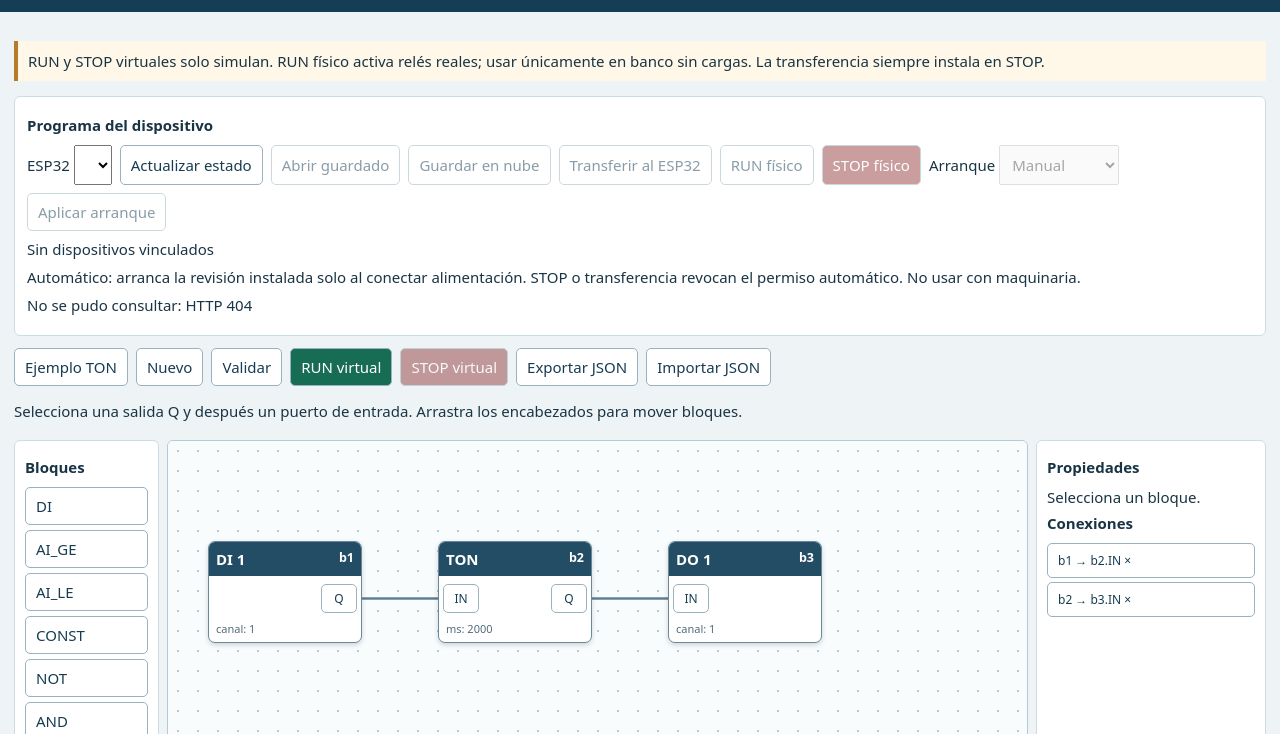
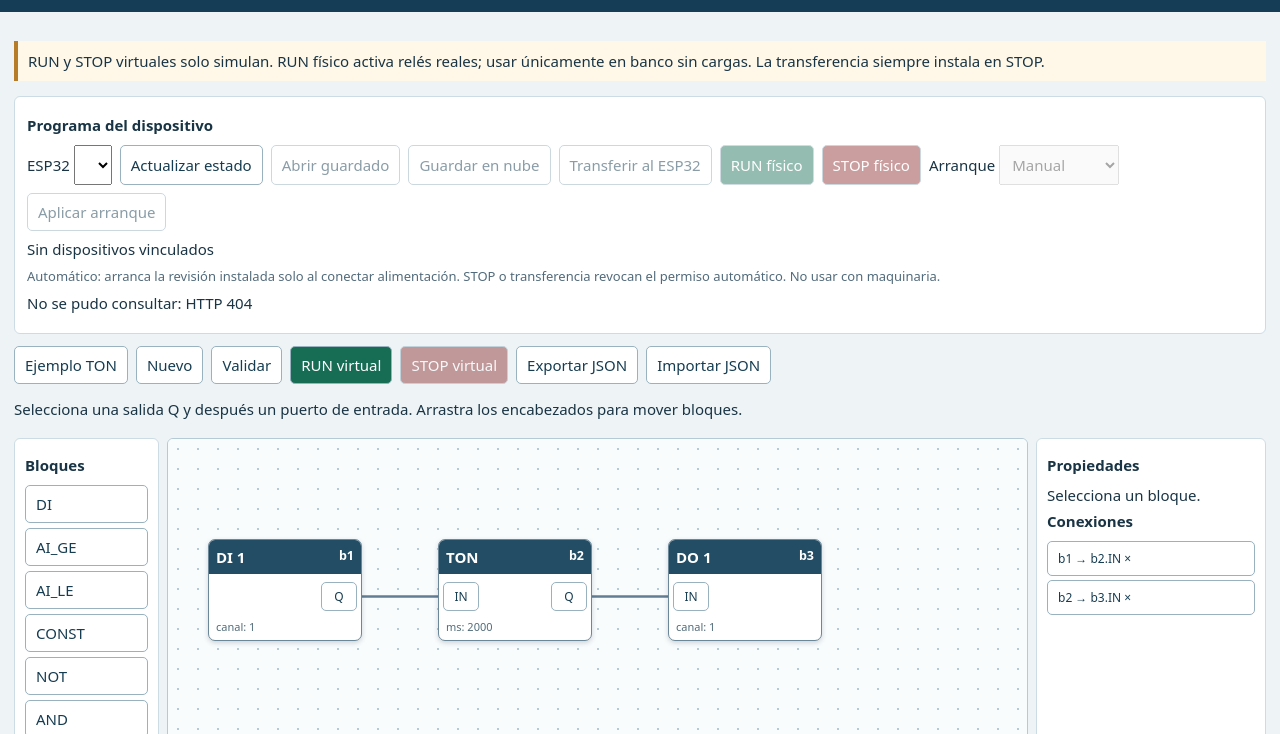
Before and after one commit to anfema1224/Yarumo-iot, a website: page public/plc/index.html in a window 1280 px wide. Shown: the part 66-800 px from the top of the page. Drawn offline with Linux system fonts and the light colour scheme; no server answers.

Commit message:
V0.5.1: controles físicos y arranque configurable en editor public/plc/editor.css

```diff
--- a/public/plc/editor.css
+++ b/public/plc/editor.css
@@ -2,3 +2,5 @@
 .navlink{color:white;margin-right:12px;text-decoration:underline;font-size:14px}header nav{display:flex;align-items:center;gap:8px;flex-wrap:wrap}
 
 .remote{background:white;border:1px solid #cddce4;border-radius:6px;padding:12px;margin:12px 0}.remote select{padding:8px;max-width:100%}.remote p{overflow-wrap:anywhere;margin:8px 0}.remote #stopRemote{background:#964040;color:white}
+
+.remote #runRemote{background:#176d54;color:white}.remote #runRemote:disabled{opacity:.45}.remote .muted{font-size:13px;color:#526b7c}
```
